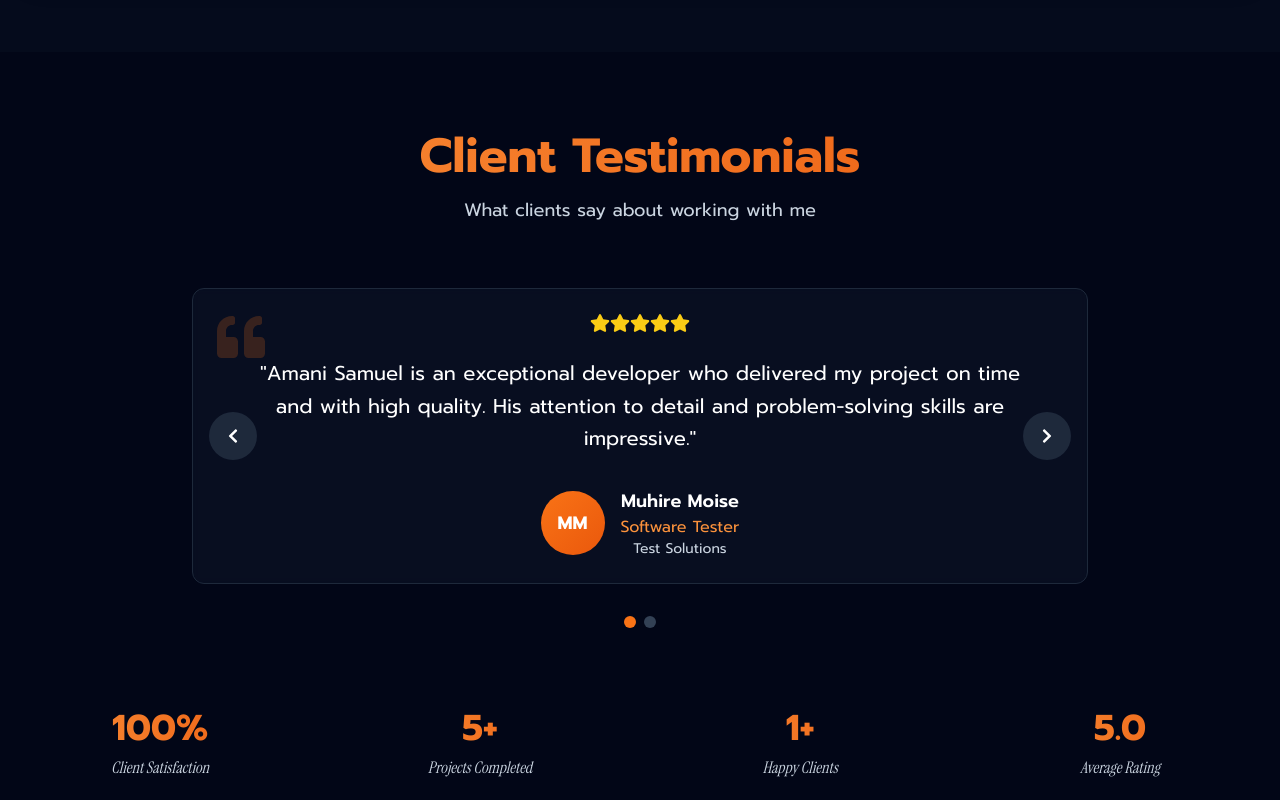
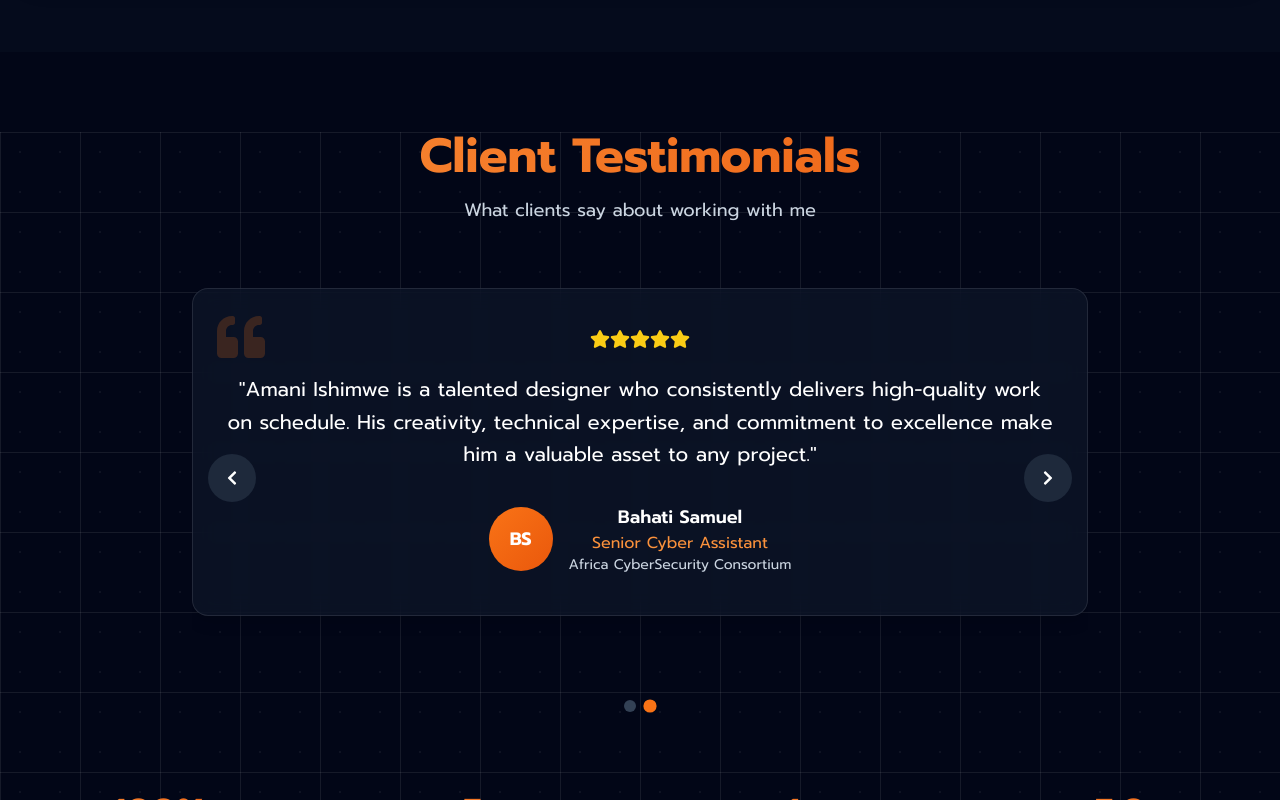
Before and after one commit to Amani-Ishimwe/Portofolio_site, a React (Vite) app: page / in a window 1280 px wide. Shown: the part 6700-7500 px from the top of the page. Built offline with nearby package versions, Linux system fonts and the light colour scheme.

Commit message:
modified the testimonial section

```diff
--- a/src/components/Contact.jsx
+++ b/src/components/Contact.jsx
@@ -15,7 +15,7 @@ const Contact = () => {
   const [submitSuccess, setSubmitSuccess] = useState(false);
 
   const contactInfo = [
-    { icon: <FaEnvelope />, title: 'Email', value: 'amanisamuel10@gmail.com', link: 'mailto:amanisamuel10@gmail.com' },
+    { icon: <FaEnvelope />, title: 'Email', value: 'amaniishimwe36@gmail.com', link: 'mailto:amaniishimwe36@gmail.com' },
     { icon: <FaPhone />, title: 'Phone', value: '+250 791 515 013', link: 'tel:+250791515013' },
     { icon: <FaMapMarkerAlt />, title: 'Location', value: 'Kigali, Rwanda', link: '#' }
   ];
--- a/src/components/Footer.jsx
+++ b/src/components/Footer.jsx
@@ -50,8 +50,8 @@ const Footer = () => {
             <div className="space-y-3">
               <div className="flex items-center space-x-3">
                 <FaEnvelope className="text-primary-400" />
-                <a href="mailto:amanisamuel10@gmail.com" className="text-dark-300 hover:text-white transition-colors">
-                  amanisamuel10@gmail.com
+                <a href="mailto:amaniishimwe36@gmail.com" className="text-dark-300 hover:text-white transition-colors">
+                  amaniishimwe36@gmail.com
                 </a>
               </div>
               <div className="flex items-center space-x-3">
--- a/src/components/Testimonials.jsx
+++ b/src/components/Testimonials.jsx
@@ -1,16 +1,16 @@
-import { useState } from 'react'
+import { useState, useEffect } from 'react'
+import { motion, AnimatePresence } from 'framer-motion'
 import { FaQuoteLeft, FaStar, FaChevronLeft, FaChevronRight } from 'react-icons/fa'
-
-
 
 const Testimonials = () => {
   const [currentIndex, setCurrentIndex] = useState(0)
+  const [direction, setDirection] = useState(1) // 1 = right, -1 = left
 
   const testimonials = [
     {
       id: 1,
       name: 'Muhire Moise',
-      position: 'Software Tester ',
+      position: 'Software Tester',
       company: 'Test Solutions',
       rating: 5,
       text: 'Amani Samuel is an exceptional developer who delivered my project on time and with high quality. His attention to detail and problem-solving skills are impressive.',
@@ -24,37 +24,79 @@ const Testimonials = () => {
       rating: 5,
       text: "Amani Ishimwe is a talented designer who consistently delivers high-quality work on schedule. His creativity, technical expertise, and commitment to excellence make him a valuable asset to any project.",
       avatar: 'BS'
-    }
+    },
   ]
 
   const nextTestimonial = () => {
+    setDirection(1)
     setCurrentIndex((prev) => (prev + 1) % testimonials.length)
   }
 
   const prevTestimonial = () => {
+    setDirection(-1)
     setCurrentIndex((prev) => (prev - 1 + testimonials.length) % testimonials.length)
   }
 
+
+  useEffect(() => {
+    const interval = setInterval(() => {
+      nextTestimonial()
+    }, 5000)
+    return () => clearInterval(interval)
+  }, [currentIndex])
+
   const currentTestimonial = testimonials[currentIndex]
 
+  const variants = {
+    enter: (direction) => ({
+      x: direction > 0 ? 300 : -300,
+      opacity: 0,
+    }),
+    center: {
+      x: 0,
+      opacity: 1,
+      transition: { duration: 0.8, ease: 'easeOut' },
+    },
+    exit: (direction) => ({
+      x: direction < 0 ? 300 : -300,
+      opacity: 0,
+      transition: { duration: 0.8, ease: 'easeIn' },
+    }),
+  }
+
   return (
-    <div className="container mx-auto px-4">
+    <section
+      className="relative min-h-screen flex items-center justify-center text-center px-4 overflow-hidden
+      bg-[radial-gradient(circle,rgba(255,255,255,0.05)_1px,transparent_1px)]
+      [background-size:40px_40px]
+      before:absolute before:inset-0
+      before:bg-[linear-gradient(to_right,rgba(255,255,255,0.08)_1px,transparent_1px),linear-gradient(to_bottom,rgba(255,255,255,0.08)_1px,transparent_1px)]
+      before:bg-[size:80px_80px] before:pointer-events-none"
+    >
+      <div className="container mx-auto relative z-10">
         <div className="text-center mb-16">
           <h2 className="section-title">Client Testimonials</h2>
-        <p className="section-subtitle">
-          What clients say about working with me
-        </p>
+          <p className="section-subtitle">What clients say about working with me</p>
         </div>
 
-      {/* Main Testimonial */}
-      <div className="max-w-4xl mx-auto">
-        <div className="card relative">
+        {/* Animated Testimonial Card */}
+        <div className="max-w-4xl mx-auto relative overflow-hidden h-[380px]">
+          <AnimatePresence custom={direction}>
+            <motion.div
+              key={currentTestimonial.id}
+              custom={direction}
+              variants={variants}
+              initial="enter"
+              animate="center"
+              exit="exit"
+              className="absolute w-full"
+            >
+              <div className="card bg-dark-900/70 backdrop-blur-md border border-white/10 px-8 py-10 rounded-2xl shadow-lg">
                 {/* Quote Icon */}
                 <div className="absolute top-6 left-6 text-primary-500/20">
                   <FaQuoteLeft size={48} />
                 </div>
 
-          <div className="relative">
                 {/* Rating */}
                 <div className="flex justify-center mb-6">
                   {[...Array(currentTestimonial.rating)].map((_, index) => (
@@ -63,22 +105,28 @@ const Testimonials = () => {
                 </div>
 
                 {/* Testimonial Text */}
-            <blockquote className="text-xl text-white text-center leading-relaxed mb-8 px-8">
+                <blockquote className="text-xl text-white text-center leading-relaxed mb-8">
                   "{currentTestimonial.text}"
                 </blockquote>
 
                 {/* Author Info */}
                 <div className="flex items-center justify-center space-x-4">
                   <div className="w-16 h-16 bg-gradient-to-br from-primary-500 to-primary-600 rounded-full flex items-center justify-center">
-                <span className="text-white font-bold text-lg">{currentTestimonial.avatar}</span>
+                    <span className="text-white font-bold text-lg">
+                      {currentTestimonial.avatar}
+                    </span>
                   </div>
                   <div className="text-center">
-                <h4 className="text-lg font-semibold text-white">{currentTestimonial.name}</h4>
+                    <h4 className="text-lg font-semibold text-white">
+                      {currentTestimonial.name}
+                    </h4>
                     <p className="text-primary-400">{currentTestimonial.position}</p>
                     <p className="text-dark-300 text-sm">{currentTestimonial.company}</p>
                   </div>
                 </div>
               </div>
+            </motion.div>
+          </AnimatePresence>
 
           {/* Navigation Arrows */}
           <button
@@ -103,15 +151,14 @@ const Testimonials = () => {
               onClick={() => setCurrentIndex(index)}
               className={`w-3 h-3 rounded-full transition-all duration-300 ${
                 index === currentIndex
-                  ? 'bg-primary-500'
+                  ? 'bg-primary-500 scale-110'
                   : 'bg-dark-700 hover:bg-dark-600'
               }`}
             />
           ))}
         </div>
-      </div>
 
-      {/* Stats Section */}
+        {/* Stats */}
         <div className="grid md:grid-cols-4 gap-8 mt-20">
           <div className="text-center">
             <div className="text-4xl font-bold gradient-text mb-2">100%</div>
@@ -136,11 +183,10 @@ const Testimonials = () => {
           <p className="text-lg text-dark-300 mb-6">
             Ready to start your next project? Let's work together!
           </p>
-        <button className="btn-primary">
-          Get Started Today
-        </button>
+          <button className="btn-primary">Get Started Today</button>
         </div>
       </div>
+    </section>
   )
 }
 
```
Lines whose indentation alone changed are shown as unchanged.
